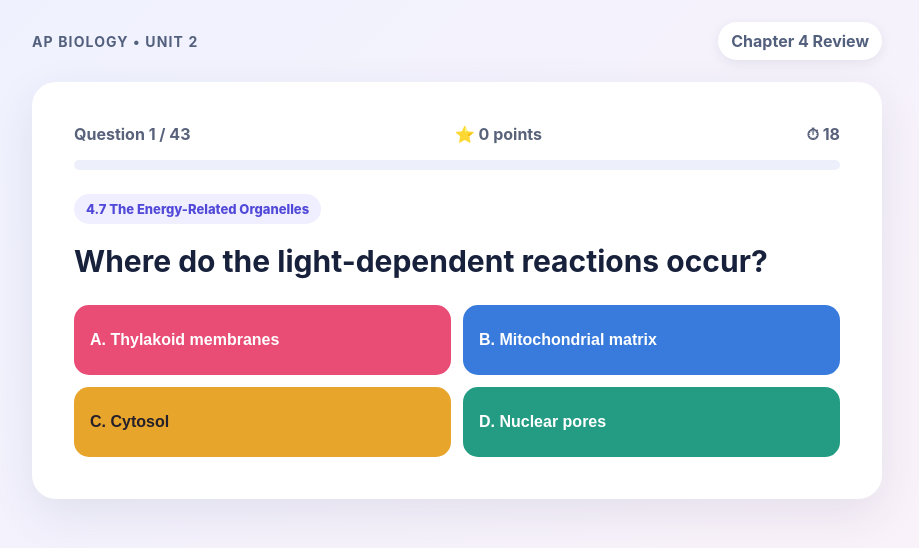
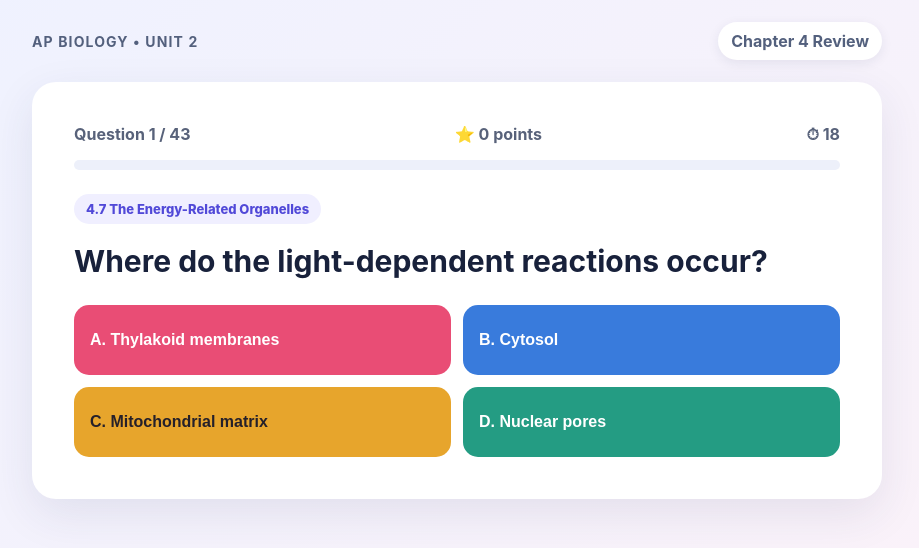
Before and after one commit to chasebowl124-a11y/Ap-bio-review, a plain HTML site: page chapter4.html in a window 1280 px wide. Both pictures are taken after a click on the button "Start review". Shown: the whole page, without its empty margins (183-1102 px from the left). Drawn offline with Linux system fonts and the light colour scheme.

Commit message:
Randomize correct answer positions in Chapter 4 review

```diff
--- a/chapter4.html
+++ b/chapter4.html
@@ -61,7 +61,7 @@ const bank=[
 let questions=[],index=0,points=0,correct=0,seconds=20,clock=null,locked=false,history=[];
 const $=id=>document.getElementById(id);
 function shuffle(a){return [...a].sort(()=>Math.random()-.5)}
-function startGame(){clearInterval(clock);questions=shuffle(bank);index=0;points=0;correct=0;history=[];$("start").classList.add("hidden");$("end").classList.add("hidden");$("game").classList.remove("hidden");showQuestion()}
+function startGame(){clearInterval(clock);questions=shuffle(bank).map(q=>{const opts=shuffle(q[2].map((text,i)=>({text,correct:i===q[3]})));return [q[0],q[1],opts.map(x=>x.text),opts.findIndex(x=>x.correct),q[4]]});index=0;points=0;correct=0;history=[];$("start").classList.add("hidden");$("end").classList.add("hidden");$("game").classList.remove("hidden");showQuestion()}
 function showQuestion(){locked=false;seconds=20;const q=questions[index];$("counter").textContent="Question "+(index+1)+" / "+questions.length;$("score").textContent="⭐ "+points+" points";$("timer").textContent="⏱ "+seconds;$("fill").style.width=(index/questions.length*100)+"%";$("chapter").textContent=q[0];$("question").textContent=q[1];$("feedback").classList.add("hidden");$("next").classList.add("hidden");$("answers").innerHTML="";q[2].forEach((answer,i)=>{const b=document.createElement("button");b.className="answer";b.textContent=String.fromCharCode(65+i)+". "+answer;b.onclick=()=>choose(i);$("answers").appendChild(b)});clock=setInterval(()=>{seconds--;$("timer").textContent="⏱ "+seconds;if(seconds<=0){clearInterval(clock);choose(-1)}},1000)}
 function choose(choice){if(locked)return;locked=true;clearInterval(clock);const q=questions[index],right=choice===q[3];if(right){correct++;points+=500+seconds*20}const buttons=[...$("answers").children];buttons.forEach((b,i)=>{b.disabled=true;if(i===q[3])b.classList.add("correct");if(i===choice&&!right)b.classList.add("wrong")});$("score").textContent="⭐ "+points+" points";$("feedback").classList.remove("hidden");$("feedback").innerHTML="<strong>"+(right?"Correct! 🎉":choice===-1?"Time is up!":"Not quite.")+"</strong>"+q[4]+"<br><span class='small'>Correct answer: "+q[2][q[3]]+"</span>";$("next").classList.remove("hidden");$("next").textContent=index===questions.length-1?"See results →":"Next question →";history.push({q:q[1],chosen:choice<0?"No answer":q[2][choice],answer:q[2][q[3]],why:q[4],right})}
 function nextQuestion(){index++;if(index<questions.length)showQuestion();else finish()}
```
